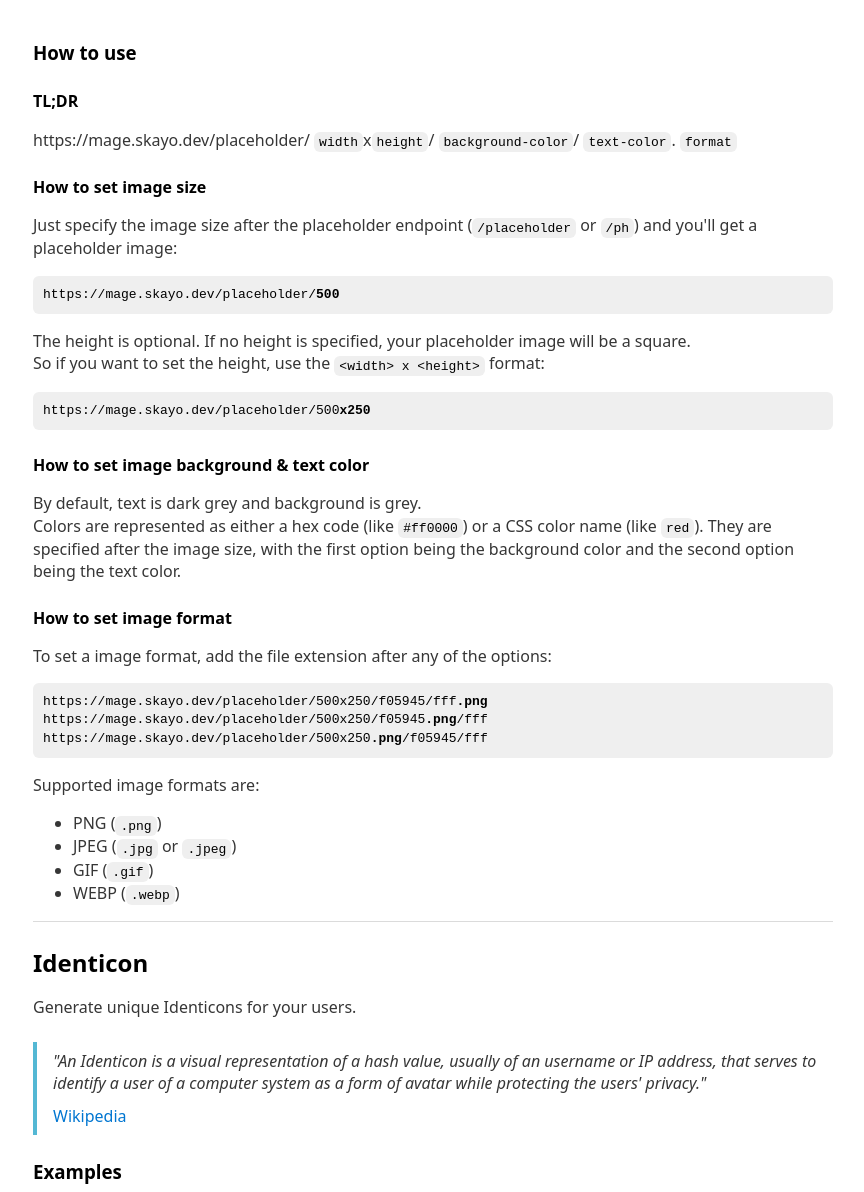
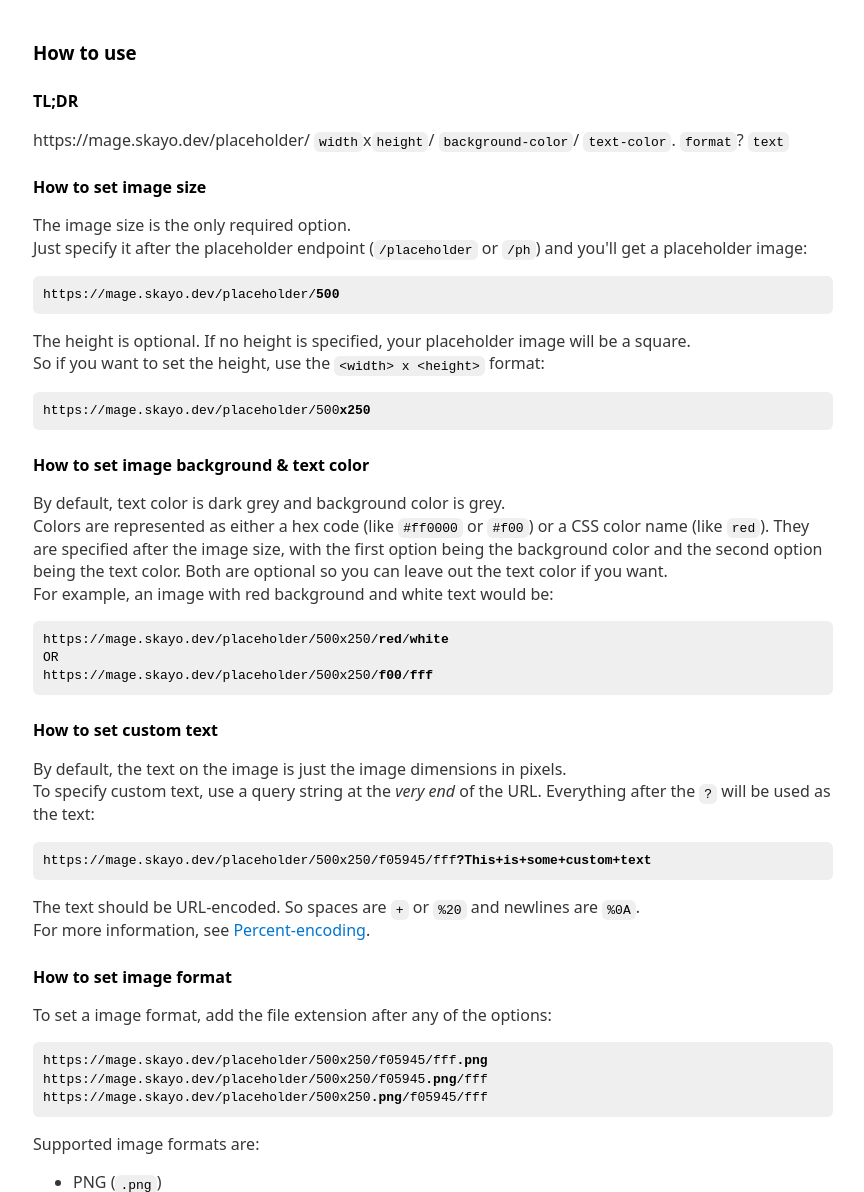
Before and after one commit to jonasgeiler/Mage, a PHP site: page /resources/views/home.php in a window 1280 px wide. Shown: the part 586-1778 px from the top of the page, without its empty margins (207-1071 px from the left). Run offline with PHP 8.4, Linux system fonts and the light colour scheme.

Commit message:
Explained how to set custom placeholder text and some corrections

```diff
--- a/resources/views/home.php
+++ b/resources/views/home.php
@@ -67,13 +67,15 @@
 				<code>width</code>x<code>height</code>/
 				<code>background-color</code>/
 				<code>text-color</code>.
-				<code>format</code>
+				<code>format</code>?
+				<code>text</code>
 			</p>
 
 
 			<h4>How to set image size</h4>
 			<p>
-				Just specify the image size after the placeholder endpoint (<code>/placeholder</code> or <code>/ph</code>)
+				The image size is the only required option.<br />
+				Just specify it after the placeholder endpoint (<code>/placeholder</code> or <code>/ph</code>)
 				and you'll get a placeholder image:
 			</p>
 			<pre><code>https://mage.skayo.dev/placeholder/<strong>500</strong></code></pre>
@@ -86,11 +88,29 @@
 
 			<h4>How to set image background & text color</h4>
 			<p>
-				By default, text is dark grey and background is grey.<br />
-				Colors are represented as either a hex code (like <code>#ff0000</code>)
+				By default, text color is dark grey and background color is grey.<br />
+				Colors are represented as either a hex code (like <code>#ff0000</code> or <code>#f00</code>)
 				or a CSS color name (like <code>red</code>).
 				They are specified after the image size, with the first option
 				being the background color and the second option being the text color.
+				Both are optional so you can leave out the text color if you want.<br />
+				For example, an image with red background and white text would be:
+			</p>
+			<pre><code>https://mage.skayo.dev/placeholder/500x250/<strong>red</strong>/<strong>white</strong>
+OR
+https://mage.skayo.dev/placeholder/500x250/<strong>f00</strong>/<strong>fff</strong></code></pre>
+
+
+			<h4>How to set custom text</h4>
+			<p>
+				By default, the text on the image is just the image dimensions in pixels.<br />
+				To specify custom text, use a query string at the <i>very end</i> of the URL.
+				Everything after the <code>?</code> will be used as the text:
+			</p>
+			<pre><code>https://mage.skayo.dev/placeholder/500x250/f05945/fff<strong>?This+is+some+custom+text</strong></code></pre>
+			<p>
+				The text should be URL-encoded. So spaces are <code>+</code> or <code>%20</code> and newlines are <code>%0A</code>.<br />
+				For more information, see <a href="https://wikipedia.org/wiki/Percent-encoding" target="_blank" rel="noopener">Percent-encoding</a>.
 			</p>
 
 
@@ -124,7 +144,7 @@ https://mage.skayo.dev/placeholder/500x250<strong>.png</strong>/f05945/fff</code
 				that serves to identify a user of a computer system as a form of avatar while protecting the users' privacy."
 
 				<footer>
-					<a href="https://en.wikipedia.org/wiki/Identicon">Wikipedia</a>
+					<a href="https://en.wikipedia.org/wiki/Identicon" target="_blank" rel="noopener">Wikipedia</a>
 				</footer>
 			</blockquote>
 
```
